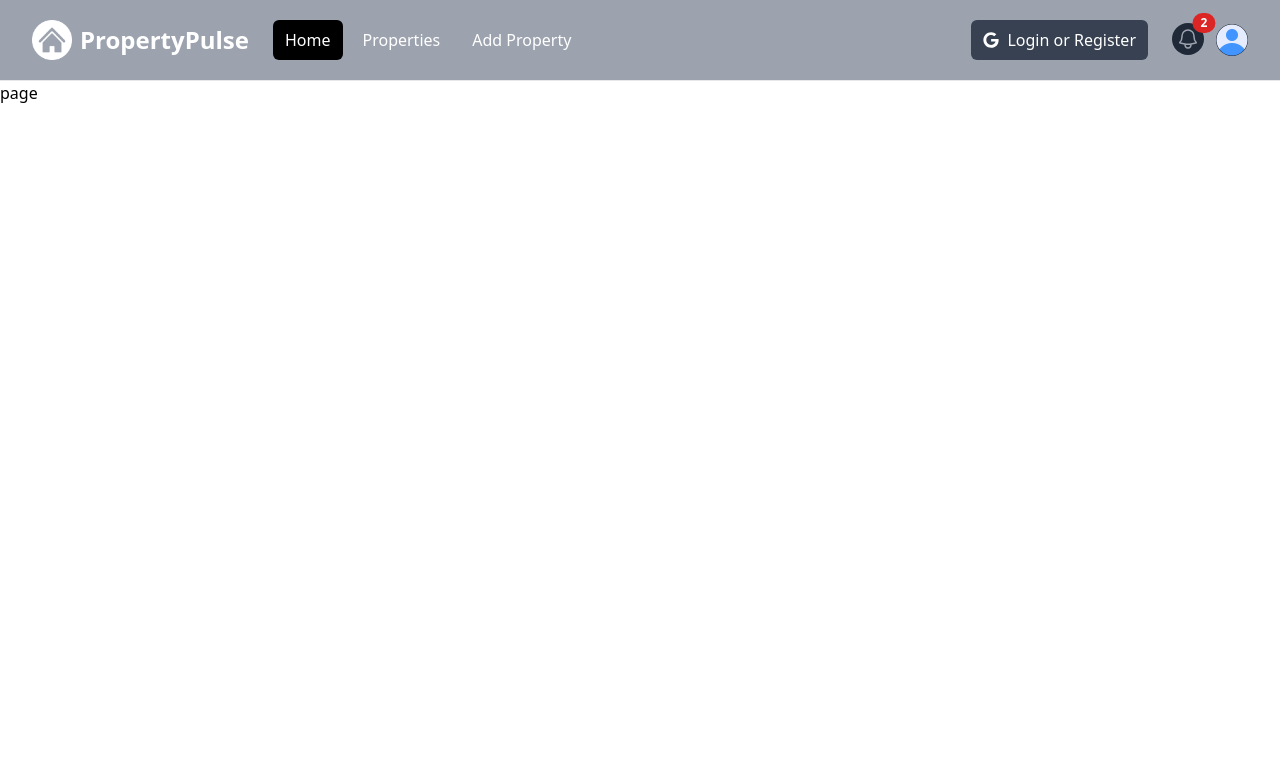
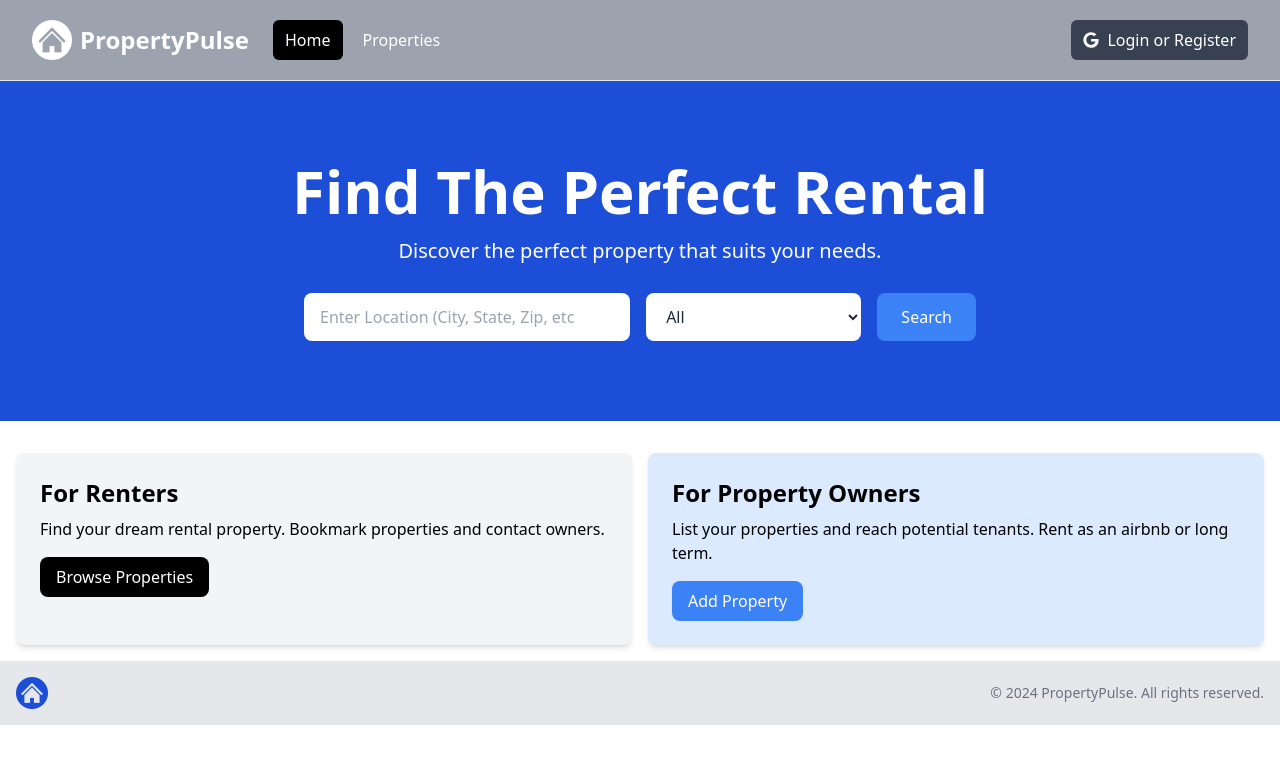
Before and after one commit to rozhnovaYana/rental-app, a Next.js app: page / in a window 1280 px wide. Shown: the top 764 px of the page. Built offline with nearby package versions, Linux system fonts and the light colour scheme.

Commit message:
created basic structure

```diff
--- a/src/app/layout.tsx
+++ b/src/app/layout.tsx
@@ -2,6 +2,7 @@
 import React, { ReactNode } from "react";
 import "@/assets/styles/global.sass";
 import Navbar from "@/components/navigation/Navbar";
+import Footer from "@/components/footer/Footer";
 
 type Props = {
   children: ReactNode;
@@ -18,6 +19,7 @@
       <body>
         <Navbar />
         <main>{children}</main>
+        <Footer />
       </body>
     </html>
   );
--- a/src/app/page.tsx
+++ b/src/app/page.tsx
@@ -1,9 +1,16 @@
+import Hero from "@/components/hero/Hero";
+import InfoBoxes from "@/components/info-box/InfoBoxes";
 import React from "react";
 
 type Props = {};
 
 const HomePage = (props: Props) => {
-  return <div>page</div>;
+  return (
+    <>
+      <Hero />
+      <InfoBoxes />
+    </>
+  );
 };
 
 export default HomePage;
--- /dev/null
+++ b/src/components/footer/Footer.tsx
@@ -0,0 +1,24 @@
+import React from "react";
+import Image from "next/image";
+import Logo from "@/assets/images/logo.png";
+
+const Footer = () => {
+  const year = new Date().getFullYear();
+  return (
+    <footer className="bg-gray-200 py-4 mt-auto">
+      <div className="container mx-auto flex flex-col md:flex-row items-center justify-between px-4">
+        <div className="mb-4 md:mb-0">
+          <Image src={Logo} alt="Logo" className="h-8 w-auto" />
+        </div>
+
+        <div>
+          <p className="text-sm text-gray-500 mt-2 md:mt-0">
+            &copy; {year} PropertyPulse. All rights reserved.
+          </p>
+        </div>
+      </div>
+    </footer>
+  );
+};
+
+export default Footer;
--- /dev/null
+++ b/src/components/hero/Hero.tsx
@@ -0,0 +1,67 @@
+import React from "react";
+
+type Props = {};
+
+const options = [
+  "All",
+  "Apartment",
+  "Studio",
+  "Condo",
+  "House",
+  "Cabin Or Cottage",
+  "Loft",
+  "Room",
+  "Other",
+];
+const Hero = () => {
+  return (
+    <section className="bg-blue-700 py-20 mb-4">
+      <div className="max-w-7xl mx-auto px-4 sm:px-6 lg:px-8 flex flex-col items-center">
+        <div className="text-center">
+          <h1 className="text-4xl font-extrabold text-white sm:text-5xl md:text-6xl">
+            Find The Perfect Rental
+          </h1>
+          <p className="my-4 text-xl text-white">
+            Discover the perfect property that suits your needs.
+          </p>
+        </div>
+        <form className="mt-3 mx-auto max-w-2xl w-full flex flex-col md:flex-row items-center">
+          <div className="w-full md:w-3/5 md:pr-2 mb-4 md:mb-0">
+            <label htmlFor="location" className="sr-only">
+              Location
+            </label>
+            <input
+              type="text"
+              id="location"
+              placeholder="Enter Location (City, State, Zip, etc"
+              className="w-full px-4 py-3 rounded-lg bg-white text-gray-800 focus:outline-none focus:ring focus:ring-blue-500"
+            />
+          </div>
+          <div className="w-full md:w-2/5 md:pl-2">
+            <label htmlFor="property-type" className="sr-only">
+              Property Type
+            </label>
+            <select
+              id="property-type"
+              className="w-full px-4 py-3 rounded-lg bg-white text-gray-800 focus:outline-none focus:ring focus:ring-blue-500"
+            >
+              {options.map((i, ind) => (
+                <option value={i} key={ind}>
+                  {i}
+                </option>
+              ))}
+            </select>
+          </div>
+          <button
+            type="submit"
+            className="md:ml-4 mt-4 md:mt-0 w-full md:w-auto px-6 py-3 rounded-lg bg-blue-500 text-white hover:bg-blue-600 focus:outline-none focus:ring focus:ring-blue-500"
+          >
+            Search
+          </button>
+        </form>
+      </div>
+    </section>
+  );
+};
+
+export default Hero;
--- /dev/null
+++ b/src/components/info-box/InfoBox.tsx
@@ -0,0 +1,36 @@
+import React, { ReactNode } from "react";
+
+type InfoBoxProps = {
+  header: string;
+  children: ReactNode;
+  buttonInfo: {
+    link: string;
+    buttonBg?: string;
+    title: string;
+  };
+  textColor?: string;
+  bgColor?: string;
+};
+
+const InfoBox = ({
+  header,
+  children,
+  buttonInfo: { link, buttonBg = "bg-black", title },
+  textColor = "text-white",
+  bgColor = "bg-gray-100",
+}: InfoBoxProps) => {
+  return (
+    <div className={`${bgColor} p-6 rounded-lg shadow-md`}>
+      <h2 className="text-2xl font-bold">{header}</h2>
+      <p className="mt-2 mb-4">{children}</p>
+      <a
+        href={link}
+        className={`inline-block ${buttonBg} ${textColor} rounded-lg px-4 py-2 hover:bg-gray-700`}
+      >
+        {title}
+      </a>
+    </div>
+  );
+};
+
+export default InfoBox;
--- /dev/null
+++ b/src/components/info-box/InfoBoxes.tsx
@@ -0,0 +1,38 @@
+import React from "react";
+import InfoBox from "@/components/info-box/InfoBox";
+
+const InfoBoxes = () => {
+  return (
+    <section>
+      <div className="container-xl lg:container m-auto">
+        <div className="grid grid-cols-1 md:grid-cols-2 gap-4 p-4 rounded-lg">
+          <InfoBox
+            header="For Renters"
+            buttonInfo={{
+              link: "/properties.html",
+              title: "Browse Properties",
+            }}
+          >
+            Find your dream rental property. Bookmark properties and contact
+            owners.
+          </InfoBox>
+          <InfoBox
+            header="For Property Owners"
+            buttonInfo={{
+              link: "/add-property.html",
+              title: "Add Property",
+              buttonBg: "bg-blue-500",
+            }}
+            textColor="text-white"
+            bgColor="bg-blue-100"
+          >
+            List your properties and reach potential tenants. Rent as an airbnb
+            or long term.
+          </InfoBox>
+        </div>
+      </div>
+    </section>
+  );
+};
+
+export default InfoBoxes;
--- a/src/components/navigation/DesktopNavigation.tsx
+++ b/src/components/navigation/DesktopNavigation.tsx
@@ -1,10 +1,10 @@
 import Link from "next/link";
 import React from "react";
-import { navItems } from "./Navbar";
+import { type NavItem } from "@/components/navigation/Navbar";
 
-type Props = { pathname: string };
+type Props = { pathname: string; navItems: NavItem[] };
 
-const DesktopNavigation = ({ pathname }: Props) => {
+const DesktopNavigation = ({ pathname, navItems }: Props) => {
   return (
     <div className="hidden md:ml-6 md:block">
       <div className="flex space-x-2">
--- a/src/components/navigation/Navbar.tsx
+++ b/src/components/navigation/Navbar.tsx
@@ -6,23 +6,34 @@
 
 import { FaGoogle } from "react-icons/fa";
 import logo from "@/assets/images/logo-white.png";
-import profileDefault from "@/assets/images/profile.png";
 
-import { BurgerIcon, NotificationIcon } from "@/components/icons/Icons";
+import { BurgerIcon } from "@/components/icons/Icons";
 import DesktopNavigation from "@/components/navigation/DesktopNavigation";
 import MobileNavigation from "@/components/navigation/MobileNavigation";
-import ProfileDropdown from "@/components/navigation/ProfileDropdown";
+import Profile from "@/components/navigation/Profile";
 
-export const navItems = [
-  { title: "Home", href: "/", id: 0 },
-  { title: "Properties", href: "/properties", id: 1 },
-  { title: "Add Property", href: "/properties/add", id: 2 },
+export type NavItem = {
+  title: string;
+  href: string;
+  id: string;
+};
+const getNavItems = (isLogged: boolean): NavItem[] => {
+  const navItems = [
+    { title: "Home", href: "/", id: "0" },
+    { title: "Properties", href: "/properties", id: "1" },
   ];
+  return isLogged
+    ? [...navItems, { title: "Add Property", href: "/properties/add", id: "2" }]
+    : navItems;
+};
 
 const Navbar = () => {
   const pathname = usePathname();
   const [isMobileNabigationVisible, setMobileNavigation] = useState(false);
-  const [isProfileDropdownVisible, setProfileDropdown] = useState(false);
+
+  // tempopary auth
+  const [isLogged, setLogged] = useState(false);
+  const navItems = getNavItems(isLogged);
   return (
     <nav className="bg-gray-400 border-b border-gray-200">
       <div className="mx-auto max-w-7xl px-2 sm:px-6 lg:px-8">
@@ -45,20 +56,18 @@
 
           <div className="flex flex-1 items-center justify-center md:items-stretch md:justify-start">
             {/* <!-- Logo --> */}
-            <Link
-              className="flex flex-shrink-0 items-center"
-              href="/index.html"
-            >
+            <Link className="flex flex-shrink-0 items-center" href="/">
               <Image className="h-10 w-auto" src={logo} alt="PropertyPulse" />
-
               <span className="hidden md:block text-white text-2xl font-bold ml-2">
                 PropertyPulse
               </span>
             </Link>
-            <DesktopNavigation pathname={pathname} />
+            <DesktopNavigation pathname={pathname} navItems={navItems} />
           </div>
 
-          {/* <!-- Right Side Menu (Logged Out) --> */}
+          {isLogged ? (
+            <Profile />
+          ) : (
             <div className="hidden md:block md:ml-6">
               <div className="flex items-center">
                 <button className="flex items-center text-white bg-gray-700 hover:bg-gray-900 hover:text-white rounded-md px-3 py-2">
@@ -67,49 +76,12 @@
                 </button>
               </div>
             </div>
-
-          {/* <!-- Right Side Menu (Logged In) --> */}
-          <div className="absolute inset-y-0 right-0 flex items-center pr-2 md:static md:inset-auto md:ml-6 md:pr-0">
-            <Link href="/messages" className="relative group">
-              <button
-                type="button"
-                className="relative rounded-full bg-gray-800 p-1 text-gray-400 hover:text-white focus:outline-none focus:ring-2 focus:ring-white focus:ring-offset-2 focus:ring-offset-gray-800"
-              >
-                <span className="absolute -inset-1.5"></span>
-                <span className="sr-only">View notifications</span>
-                <NotificationIcon />
-              </button>
-              <span className="absolute top-0 right-0 inline-flex items-center justify-center px-2 py-1 text-xs font-bold leading-none text-white transform translate-x-1/2 -translate-y-1/2 bg-red-600 rounded-full">
-                2
-                {/* <!-- Replace with the actual number of notifications --> */}
-              </span>
-            </Link>
-            {/* <!-- Profile dropdown button --> */}
-            <div className="relative ml-3">
-              <div>
-                <button
-                  onClick={() => setProfileDropdown((prev) => !prev)}
-                  type="button"
-                  className="relative flex rounded-full bg-gray-800 text-sm focus:outline-none focus:ring-2 focus:ring-white focus:ring-offset-2 focus:ring-offset-gray-800"
-                  id="user-menu-button"
-                  aria-expanded="false"
-                  aria-haspopup="true"
-                >
-                  <span className="absolute -inset-1.5"></span>
-                  <span className="sr-only">Open user menu</span>
-                  <Image
-                    className="h-8 w-8 rounded-full"
-                    src={profileDefault}
-                    alt=""
-                  />
-                </button>
-              </div>
-              {isProfileDropdownVisible && <ProfileDropdown />}
+          )}
         </div>
       </div>
-        </div>
-      </div>
-      {isMobileNabigationVisible && <MobileNavigation pathname={pathname} />}
+      {isMobileNabigationVisible && (
+        <MobileNavigation pathname={pathname} navItems={navItems} />
+      )}
     </nav>
   );
 };
--- /dev/null
+++ b/src/components/navigation/Profile.tsx
@@ -0,0 +1,51 @@
+import React, { useState } from "react";
+import Link from "next/link";
+import Image from "next/image";
+import profileDefault from "@/assets/images/profile.png";
+import { NotificationIcon } from "@/components/icons/Icons";
+import ProfileDropdown from "@/components/navigation/ProfileDropdown";
+
+const Profile = () => {
+  const [isProfileDropdownVisible, setProfileDropdown] = useState(false);
+  return (
+    <div className="absolute inset-y-0 right-0 flex items-center pr-2 md:static md:inset-auto md:ml-6 md:pr-0">
+      <Link href="/messages" className="relative group">
+        <button
+          type="button"
+          className="relative rounded-full bg-gray-800 p-1 text-gray-400 hover:text-white focus:outline-none focus:ring-2 focus:ring-white focus:ring-offset-2 focus:ring-offset-gray-800"
+        >
+          <span className="absolute -inset-1.5"></span>
+          <span className="sr-only">View notifications</span>
+          <NotificationIcon />
+        </button>
+        <span className="absolute top-0 right-0 inline-flex items-center justify-center px-2 py-1 text-xs font-bold leading-none text-white transform translate-x-1/2 -translate-y-1/2 bg-red-600 rounded-full">
+          2{/* <!-- Replace with the actual number of notifications --> */}
+        </span>
+      </Link>
+      {/* <!-- Profile dropdown button --> */}
+      <div className="relative ml-3">
+        <div>
+          <button
+            onClick={() => setProfileDropdown((prev) => !prev)}
+            type="button"
+            className="relative flex rounded-full bg-gray-800 text-sm focus:outline-none focus:ring-2 focus:ring-white focus:ring-offset-2 focus:ring-offset-gray-800"
+            id="user-menu-button"
+            aria-expanded="false"
+            aria-haspopup="true"
+          >
+            <span className="absolute -inset-1.5"></span>
+            <span className="sr-only">Open user menu</span>
+            <Image
+              className="h-8 w-8 rounded-full"
+              src={profileDefault}
+              alt=""
+            />
+          </button>
+        </div>
+        {isProfileDropdownVisible && <ProfileDropdown />}
+      </div>
+    </div>
+  );
+};
+
+export default Profile;
```
Also changed, not shown: src/components/navigation/MobileNavigation.tsx (+4 -5 lines). Lines whose indentation alone changed are shown as unchanged.
